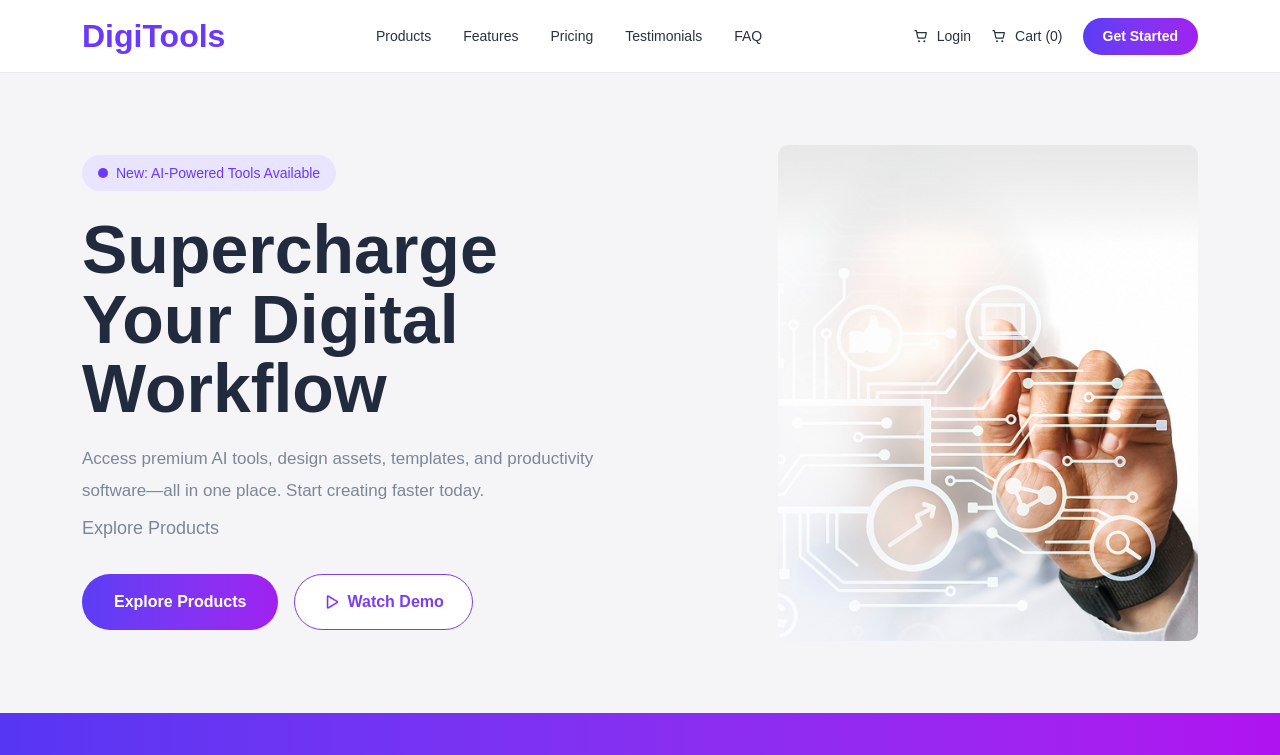
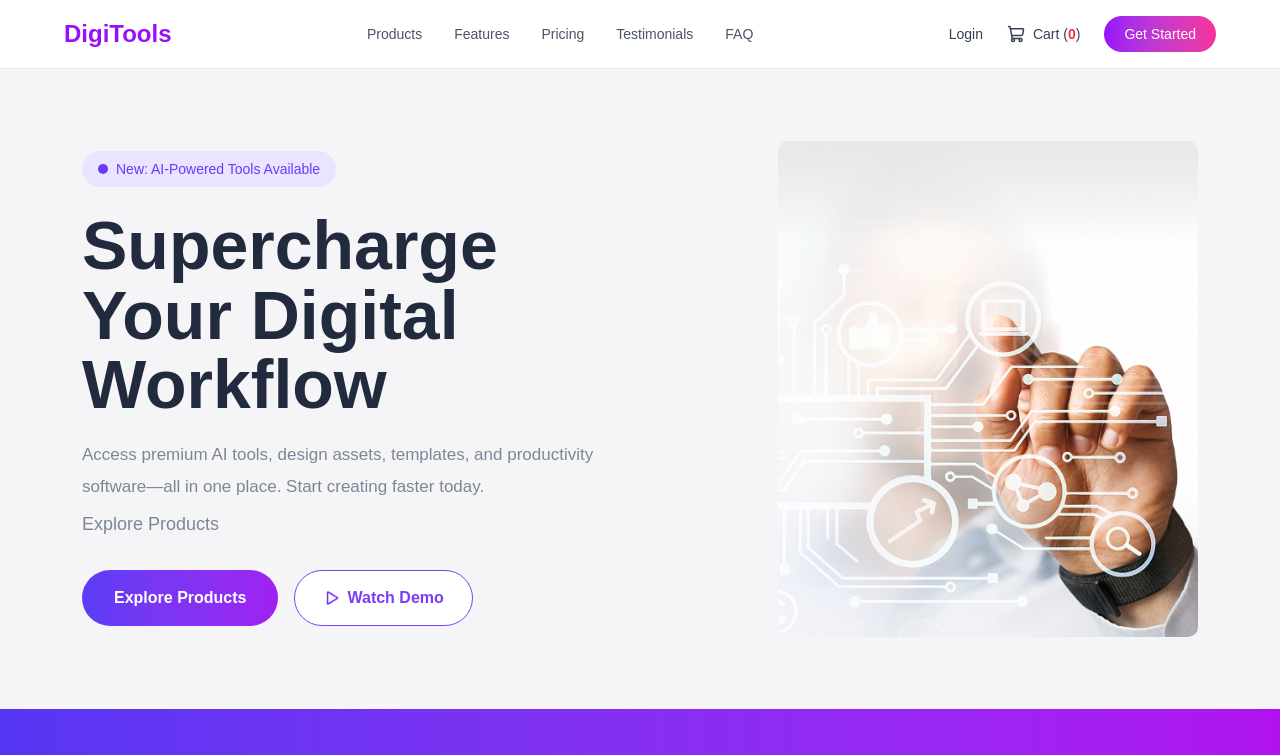
Before and after one commit to shakhaout207/digitools-platform-6, a React (Vite) app: page / in a window 1280 px wide. Shown: the top 755 px of the page. Built offline with nearby package versions, Linux system fonts and the light colour scheme.

Commit message:
navber update

```diff
--- a/package.json
+++ b/package.json
@@ -12,6 +12,7 @@
   },
   "dependencies": {
     "@tailwindcss/vite": "^4.2.2",
+    "lucide-react": "^1.7.0",
     "react": "^19.2.4",
     "react-dom": "^19.2.4",
     "react-toastify": "^11.0.5",
--- a/src/components/Navbar.jsx
+++ b/src/components/Navbar.jsx
@@ -1,56 +1,52 @@
-const CartIcon = () => (
-  <svg
-    width="16"
-    height="16"
-    viewBox="0 0 24 24"
-    fill="none"
-    className="shrink-0"
-  >
-    <path
-      d="M3 4H5L7.2 14.4C7.3 14.9 7.7 15.2 8.2 15.2H17.4C17.9 15.2 18.3 14.9 18.4 14.4L20 7H6"
-      stroke="currentColor"
-      strokeWidth="1.8"
-      strokeLinecap="round"
-      strokeLinejoin="round"
-    />
-    <circle cx="9" cy="20" r="1.5" fill="currentColor" />
-    <circle cx="17" cy="20" r="1.5" fill="currentColor" />
-  </svg>
-);
+import { ShoppingCart } from "lucide-react";
 
 const Navbar = ({ cartCount }) => {
   return (
-    <header className="bg-white border-b border-[#E8E8EF]">
-      <div className="max-w-[1180px] mx-auto px-6 lg:px-8 h-[72px] flex items-center justify-between">
-        <h1 className="text-[28px] md:text-[32px] font-bold text-[#6B38FF] leading-none">
+    <nav className="w-full bg-white border-b border-gray-200">
+      <div className="max-w-[1200px] mx-auto px-6 py-4 flex items-center justify-between">
+
+        {/* Logo */}
+        <h1 className="text-2xl font-bold text-purple-600">
           DigiTools
         </h1>
 
-        <nav className="hidden md:flex items-center gap-8 text-[14px] font-medium text-[#2A3142]">
-          <a href="#" className="hover:text-[#6B38FF]">Products</a>
-          <a href="#" className="hover:text-[#6B38FF]">Features</a>
-          <a href="#" className="hover:text-[#6B38FF]">Pricing</a>
-          <a href="#" className="hover:text-[#6B38FF]">Testimonials</a>
-          <a href="#" className="hover:text-[#6B38FF]">FAQ</a>
-        </nav>
+        {/* Menu */}
+        <ul className="hidden md:flex items-center gap-8 text-gray-600 text-sm">
+          <li className="hover:text-purple-600 cursor-pointer">Products</li>
+          <li className="hover:text-purple-600 cursor-pointer">Features</li>
+          <li className="hover:text-purple-600 cursor-pointer">Pricing</li>
+          <li className="hover:text-purple-600 cursor-pointer">Testimonials</li>
+          <li className="hover:text-purple-600 cursor-pointer">FAQ</li>
+        </ul>
 
-        <div className="flex items-center gap-4 md:gap-5">
-          <button className="hidden md:flex items-center gap-2 text-[14px] font-medium text-[#2A3142]">
-            <CartIcon />
-            <span>Login</span>
+        {/* Right side */}
+        <div className="flex items-center gap-6 text-sm">
+
+          {/* Login (NO ICON) */}
+          <span className="cursor-pointer text-gray-700 hover:text-purple-600">
+            Login
+          </span>
+
+          {/* Cart */}
+          <div className="flex items-center gap-2 cursor-pointer text-gray-700 hover:text-purple-600">
+            <ShoppingCart size={18} />
+            <span>
+              Cart (
+              <span className="text-red-500 font-semibold">
+                {cartCount}
+              </span>
+              )
+            </span>
+          </div>
+
+          {/* Button */}
+          <button className="px-5 py-2 rounded-full text-white bg-gradient-to-r from-purple-600 to-pink-500">
+            Get Started
           </button>
 
-          <div className="flex items-center gap-2 text-[14px] font-medium text-[#2A3142]">
-            <CartIcon />
-            <span>Cart ({cartCount})</span>
-          </div>
-
-          <button className="px-5 py-2 rounded-full text-white text-[14px] font-semibold bg-gradient-to-r from-[#5B3DF5] to-[#A020F0] hover:opacity-95">
-            Get Started
-          </button>
         </div>
       </div>
-    </header>
+    </nav>
   );
 };
 
```
Also changed, not shown: 1 other file (tests, documents, lock files or other folders).
